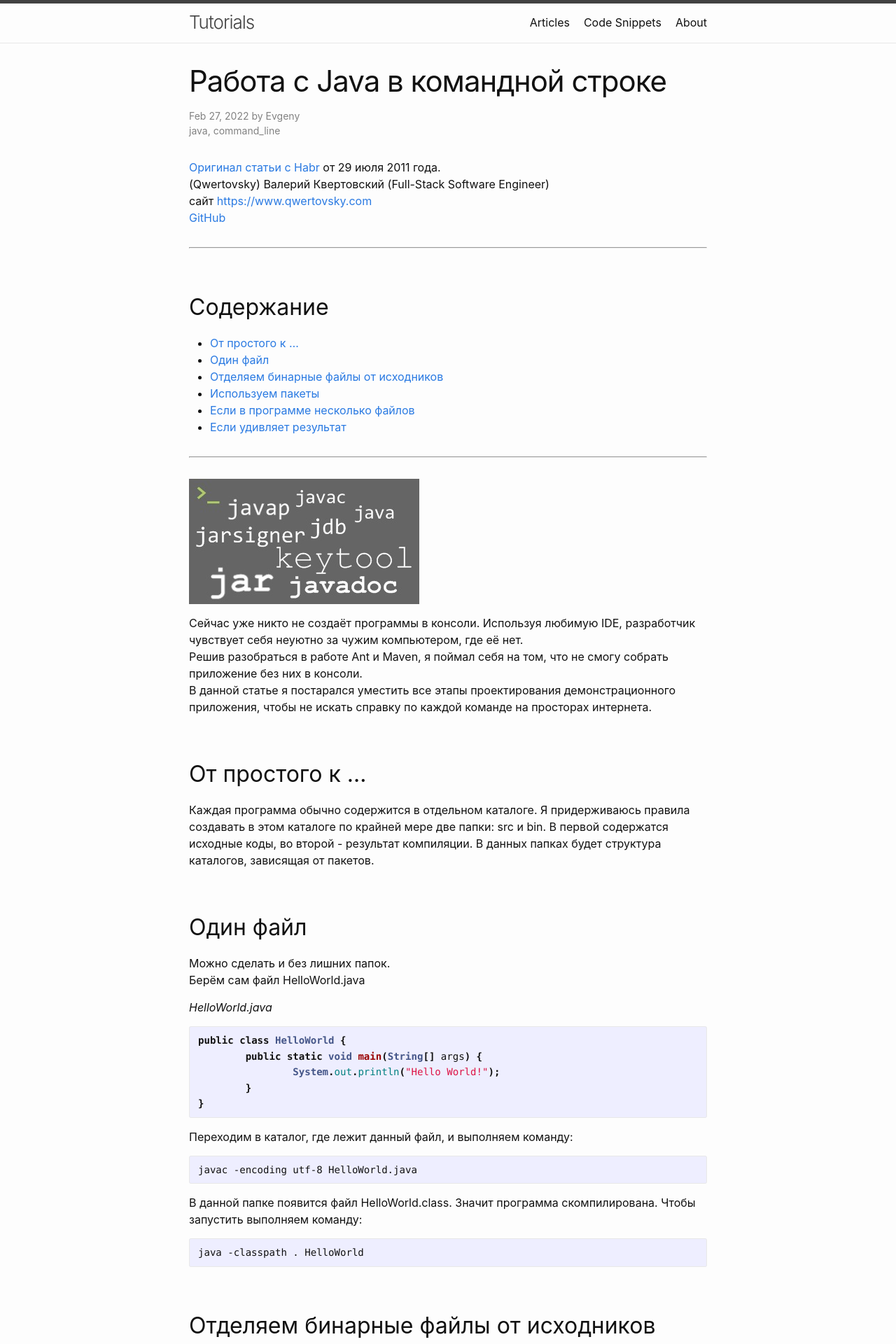
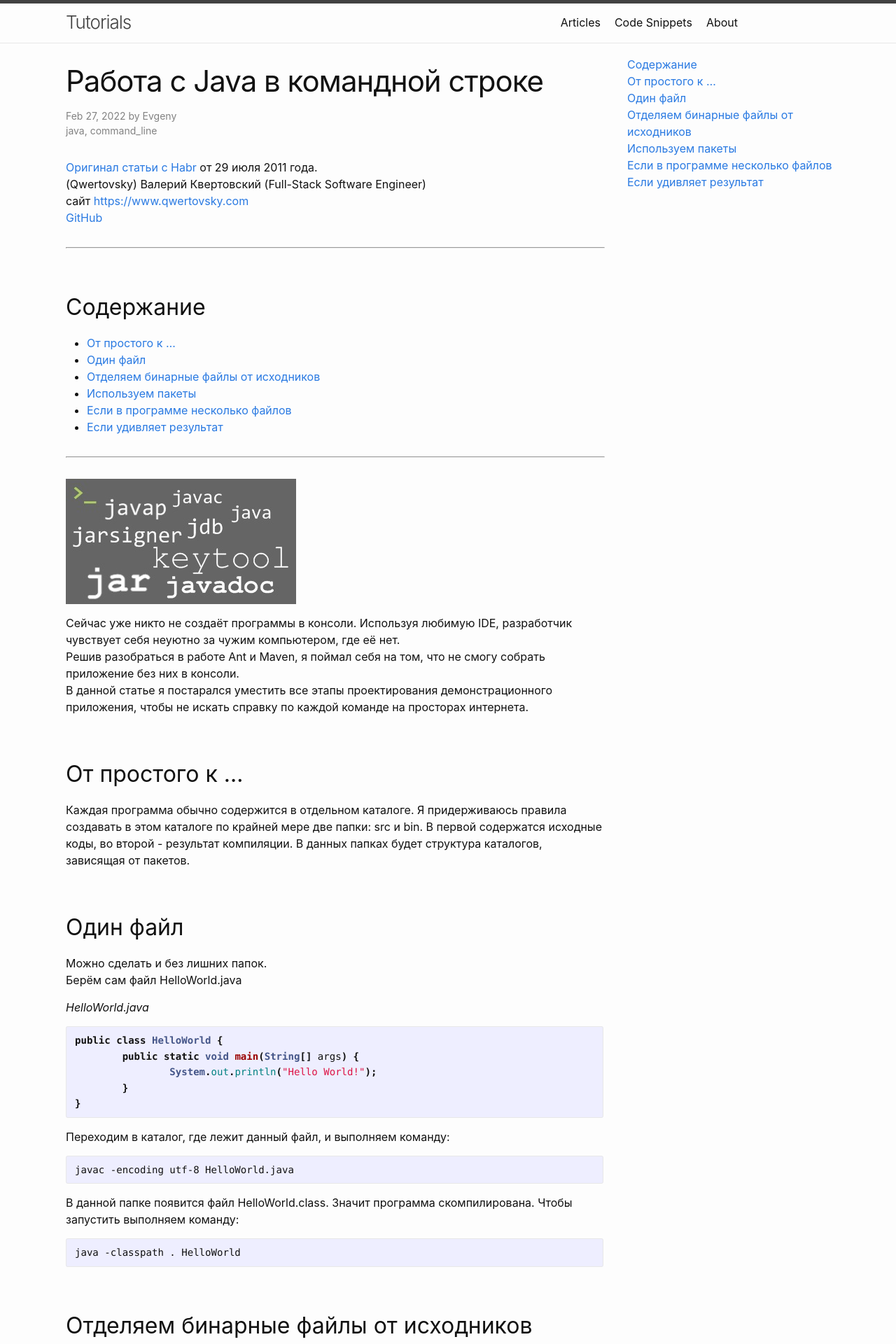
Before and after one commit to evgenvandev/example-with-minima, a Jekyll site: the page built from codes/_posts/2022-02-27-work-with-java-in-command-line.md, in a window 1280 px wide. Shown: the top 1920 px of the page at 70% size. Built offline with Jekyll 4.4.1, drawn with Linux system fonts in a browser that asks for light colours.

Commit message:
add sidebar with TOC

```diff
--- a/assets/css/style.scss
+++ b/assets/css/style.scss
@@ -6,3 +6,12 @@
   //"minima/skins/{{ site.minima.skin | default: 'classic' }}",
   "minima/skins/{{ site.minima.skin | default: 'classic' }}",
   "minima/initialize";
+
+/* MY SIDEBAR WITHOUT MORE LEVELS OFTAGS */
+div.post-content > #markdown-toc {position:fixed;top:80px;left:70%;max-width:320px}
+div.post-content > #markdown-toc {list-style:none;padding-left:0;margin-left:0;}
+div.home > #markdown-toc {position:fixed;top:80px;left:70%;max-width:320px}
+div.home > #markdown-toc {list-style:none;padding-left:0;margin-left:0;}
+div.wrapper {max-width:960px;margin-left:5%;}
+div.post-content > p {width:80%;max-width:960;}
+table,hr,p,div.highlight {width:80%;max-width:960;}
--- a/codes/_posts/2022-02-27-work-with-java-in-command-line.md
+++ b/codes/_posts/2022-02-27-work-with-java-in-command-line.md
@@ -6,6 +6,9 @@ categories: java command_line
 tags: [java, command_line]
 author: Evgeny
 ---
+
+* TOC
+{:toc}
 
 [Оригинал статьи с Habr](https://habr.com/ru/post/125210/ "Оригинал статьи с Habr") от 29 июля 2011 года. <br>(Qwertovsky) Валерий Квертовский (Full-Stack Software Engineer) <br>сайт [https://www.qwertovsky.com](https://www.qwertovsky.com "личный сайт") <br>[GitHub](https://github.com/Qwertovsky "на GitHub")
 
```
